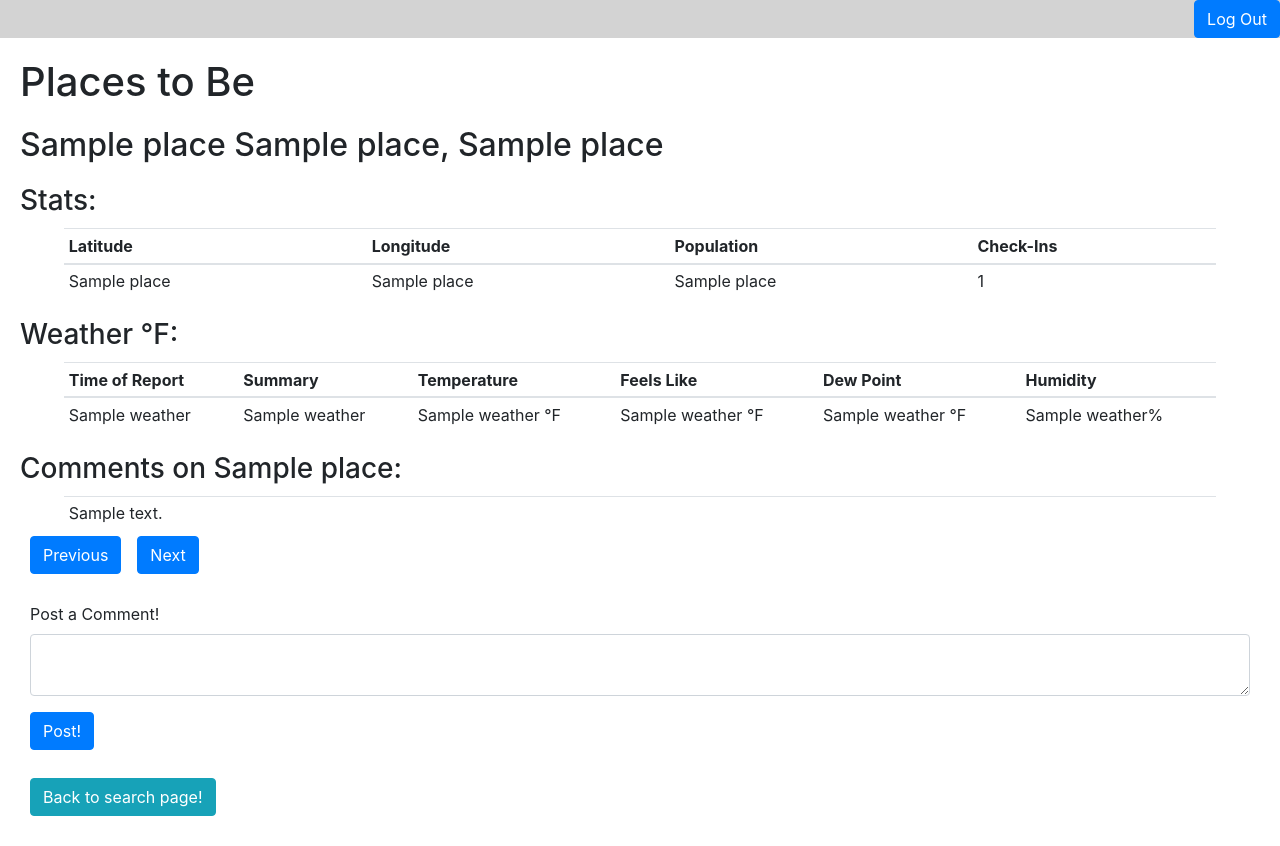
After one commit to nanhrvd/project1, a Flask app: template templates/places.html in a window 1280 px wide. The commit adds this page. Run offline with Flask 2, Linux system fonts and the light colour scheme; the template is opened without the code that fills it: most values are stand-ins (such as "Sample title", 1, 10 or a date in 2020); some libraries are stand-ins or nearby versions.

```diff
--- a/application.py
+++ b/application.py
@@ -1,5 +1,9 @@
 import os
 import hashlib
+import requests, json
+from datetime import datetime
+from dateutil import tz
+import pytz
 
 from flask import Flask, session, render_template, request, url_for, redirect
 from flask_session import Session
@@ -7,6 +11,10 @@ from sqlalchemy import create_engine
 from sqlalchemy.orm import scoped_session, sessionmaker
 
 app = Flask(__name__)
+
+# API key
+# TODO: how to hide api key
+DS_KEY = "68e6092785397a30a1e9c98c64ad242d"
 
 # Check for environment variable
 if not os.getenv("DATABASE_URL"):
@@ -21,6 +29,9 @@ Session(app)
 engine = create_engine(os.getenv("DATABASE_URL"))
 db = scoped_session(sessionmaker(bind=engine))
 
+# Sets how many results to display
+display = 5
+
 @app.route("/")
 def index():
     # initialize global varaiables
@@ -28,11 +39,10 @@ def index():
         session['user_id'] = 0
     if 'results' not in session:
         session['results'] = ['']
-    if 'index' not in session:
-        session['index'] = 0
+    if 'indices' not in session:
+        session['indices'] = {"search_index":int(0), "places_index":int(0)}
     if 'query' not in session:
         session['query'] = ('', '', '')
-    # stri = "no sql"
 
     # get input data
     city = request.args.get('city', '')
@@ -55,10 +65,10 @@ def index():
     # update query and get new results
     elif (city, state, zipreal) != session['query']:
         session['query'] = (city, state, zipreal)
+        session['indices']['search_index'] = 0
         sql0 = "SELECT city, state, zipcode, population, lat, long FROM places "
         # query the zipcode (can't wildcard zipcode b.c it is an integer primary key)
         if int(zipcode) != -1:
-            # stri = sql0 + "WHERE zipcode= %d" % (int(zipcode))
             temp = db.execute(sql0 + "WHERE zipcode= %d" % (int(zipcode))).fetchone()
             subset = [temp]
 
@@ -70,7 +80,6 @@ def index():
                             city=city,
                             state=state,
                             zipcode=zipreal,
-                            # stri=stri,
                             results=subset);
         # if zipcode fails, try %city% and state, sort by zipcode
         if city == '' and state == '' :
@@ -86,10 +95,11 @@ def index():
         sql3 = ") temp ORDER BY temp.zipcode"
         arg = {'like_city':like_city, 'state':state}
         temp = db.execute(sql2+sql0+sql1+sql3, arg).fetchall()
-        # stri=sql2+sql0+sql1+sql3, arg
         session['results'] = temp
 
     # get and parse results (should not be None)
+    # [''] means it is user's first time on page
+    # [] means no results found
     results = session['results']
     if results == None:
         return redirect(url_for('error',
@@ -98,43 +108,152 @@ def index():
     elif (results == ['']) or (results == []):
         subset = results
     else:
-        index = session['index']
-        results[index*10 : (index+1)*10]
-        subset = results
+        index = session['indices']['search_index']
+        subset = results[index*display : (index+1)*display]
 
+    query = session['query']
     return render_template('index.html',
                             user_id=session['user_id'],
-                            city=city,
-                            state=state,
-                            zipcode=zipreal,
-                            # stri=stri,
+                            city=query[0],
+                            state=query[1],
+                            zipcode=query[2],
                             results=subset);
+
+@app.route("/places")
+def places():
+    if 'zip' not in session:
+        session['zip'] = 0
+    if 'comments' not in session:
+        session['comments'] = []
+    if 'place' not in session:
+        session['place'] = None
+    if 'posted' not in session:
+        session['posted'] = False;
+    if 'user_id' not in session:
+        session['user_id'] = 0
+    if 'weather' not in session:
+        session['weather'] = {}
+
+    # check logged in
+    user_id = session['user_id']
+    if user_id == 0:
+        error = "Only users can view and post comments!"
+        message = "Please return to main page and log in!"
+        return redirect(url_for('error', error=error, ret='index', return_message=message))
+
+    # get inputted or last selected zipcode, return to index if no zipcode
+    zipcode = request.args.get('zipcode', 0)
+    if zipcode == 0:
+        zipcode = session['zip']
+
+    if zipcode == 0:
+        return redirect(url_for('index'))
+
+    # return cached results if zip is same as before
+    if zipcode == session['zip']:
+        comments = session['comments']
+        index = session['indices']['places_index']
+        subset = comments[index*display : (index+1)*display]
+        return render_template("places.html",
+                                user_id=user_id,
+                                place=session['place'],
+                                weather=session['weather'],
+                                comments=subset,
+                                posted=session['posted'])
+
+    # get sql data on zipcode, update last selected zipcode
+    sql0 = "SELECT city, state, zipcode, population, lat, long FROM places WHERE zipcode= %d"
+    place = db.execute(sql0 % (int(zipcode))).fetchone()
+
+    # if zipcode is invalid, return error back to index
+    if place is None:
+        error = "No location found with the zipcode you inputted!"
+        message = 'Please go back to homepage!'
+        return redirect(url_for('error', error=error, ret='index', return_message=message))
+
+    # formate city to capitalize
+    placedata = list(place)
+    placedata[0] = placedata[0].lower().capitalize()
+    session['zip'] = int(zipcode)
+    session['place'] = placedata
+
+    # get weather
+    weather_request = "https://api.darksky.net/forecast/%s/%s,%s"
+    weather = requests.get(weather_request % (DS_KEY, place[4], place[5])).json()
+    currently = weather['currently']
+    summary = currently['summary']
+    temp = currently['temperature']
+    tempApp = currently['apparentTemperature']
+    dewpoint = currently['dewPoint']
+    humidity = int(float(currently['humidity'])*100)
+
+    # parse time
+    time_zone = tz.gettz(weather['timezone'])
+    t_raw = datetime.fromtimestamp(currently['time']).strftime('%A %m %d %H:%M:%S %Y')
+    t_parse = datetime.strptime(t_raw, '%A %m %d %H:%M:%S %Y')
+    t_aware = pytz.utc.localize(t_parse)
+    t_zone = t_aware.astimezone(time_zone)
+    t_final = t_zone.strftime('%A %b %d %Y %H:%M:%S')
+
+    # store weather
+    parsed_weather = [t_final, summary, temp, tempApp, dewpoint, humidity]
+    session['weather'] = parsed_weather
+
+    # get comments
+    sql1 = "SELECT * FROM (SELECT comment, id, user_id FROM comments WHERE zipcode=%d) temp ORDER BY temp.id DESC"
+    comments = db.execute(sql1 % (int(zipcode))).fetchall()
+    session['comments'] = comments
+
+    # check if user already posted
+    posted = False
+    for comment in comments:
+        if comment[2] == user_id:
+            posted = True
+            break
+    session['posted'] = posted
+
+    index = session['indices']['places_index']
+    subset = comments[index*display : (index+1)*display]
+
+    return render_template("places.html",
+                            user_id=user_id,
+                            place=placedata,
+                            weather=parsed_weather,
+                            comments=subset,
+                            posted=posted)
+
+@app.route("/comment", methods=["POST", "GET"])
+def comment():
+    if request.method == "GET" or session['posted'] == True:
+        return render_template(url_for('places'))
+
+    # invariant: at this point places, zipcode, and user_id must be not None in session
+    zipcode = int(session['zip'])
+    user_id = int(session['user_id'])
+    # double check user hasn't posted
+    sql0 = "SELECT * FROM comments WHERE zipcode=%d AND user_id=%d"
+    check = db.execute(sql0 % (zipcode, user_id)).fetchone()
+    if check is not None:
+        session['posted'] = True
+        return redirect(url_for('places'))
+
+    comment = request.form['comment']
+    sql1 = "INSERT INTO comments (zipcode, user_id, comment) VALUES (%d, %d, :comment)"
+    db.execute(sql1 % (zipcode, user_id), {'comment':comment})
+    db.commit()
+    session['posted'] = True
+
+    sql2 = "SELECT * FROM (SELECT comment, id, user_id FROM comments WHERE zipcode=%d) temp ORDER BY temp.id DESC"
+    session['comments'] = db.execute(sql2 % (zipcode)).fetchall()
+    return redirect(url_for('places'))
+
+
 
 @app.route("/logout", methods=["POST","GET"])
 def logout():
+    session.clear()
     session['user_id'] = 0
     return redirect(url_for('index'));
-
-@app.route("/error")
-def error():
-    # intialize user id
-    if(not 'user_id' in session):
-        session['user_id'] = 0;
-
-    # get error message from parameters
-    error = request.args.get('error', None)
-    return_message = request.args.get('return_message', None)
-    arg_ret = request.args.get('ret', None)
-    try:
-        ret = url_for(arg_ret)
-    except:
-        ret = None
-
-    return render_template("error.html",
-        error=error,
-        ret=ret,
-        return_message=return_message,
-        user_id=session['user_id'])
 
 @app.route("/login", methods=["POST", "GET"])
 def login():
@@ -226,3 +345,68 @@ def registration():
                     {"user": username_form}).fetchone()
     session['user_id'] = uid[0]
     return redirect(url_for('index'))
+
+@app.route("/error")
+def error():
+    # intialize user id
+    if(not 'user_id' in session):
+        session['user_id'] = 0;
+
+    # get error message from parameters
+    error = request.args.get('error', None)
+    return_message = request.args.get('return_message', None)
+    arg_ret = request.args.get('ret', None)
+    try:
+        ret = url_for(arg_ret)
+    except:
+        ret = None
+
+    return render_template("error.html",
+        error=error,
+        ret=ret,
+        return_message=return_message,
+        user_id=session['user_id'])
+
+# increments search index
+@app.route("/inc")
+def inc_si():
+    s_delta = int(request.args.get('s_delta', 0))
+    p_delta = int(request.args.get('p_delta', 0))
+    if s_delta == 0 and p_delta == 0:
+        return redirect(url_for('index'))
+    if s_delta != 0 and p_delta != 0:
+        return redirect(url_for('error', error='Please browse search options through the \"next\" and \"previous\" buttons!'))
+
+    # initialize global varaiables
+    if 'results' not in session:
+        session['results'] = ['']
+    if 'comments' not in session:
+        session['comments'] = []
+    if 'indices' not in session:
+        session['indices'] = {"search_index":int(0), "places_index":int(0)}
+
+    if s_delta != 0:
+        leng = len(session['results'])
+        ind = session['indices']['search_index']
+        max_leng = int(leng / display - (leng % display == 0))
+
+        if ind + s_delta < 0:
+            session['indices']['search_index'] = 0
+        elif ind + s_delta > max_leng:
+            session['indices']['search_index'] = max_leng
+        else:
+            session['indices']['search_index'] = ind+s_delta
+        return redirect(url_for('index'))
+    else:
+        comm = session['comments']
+        leng = len(session['comments'])
+        ind = session['indices']['places_index']
+        max_leng = int(leng / display - (leng % display == 0))
+
+        if ind + p_delta < 0:
+            session['indices']['places_index'] = 0
+        elif ind + p_delta > max_leng:
+            session['indices']['places_index'] = max_leng
+        else:
+            session['indices']['places_index'] = ind+p_delta
+        return redirect(url_for('places'))
--- a/requirements.txt
+++ b/requirements.txt
@@ -2,3 +2,4 @@ Flask
 Flask-Session
 psycopg2
 SQLAlchemy
+python-dateutil
--- a/static/mystyle.css
+++ b/static/mystyle.css
@@ -1,4 +1,4 @@
-h1, h2, p {
+h1, h2, h3, p {
     margin: 20px;
 }
 
@@ -10,8 +10,16 @@ a {
     background-color:lightgray;
 }
 
-.place_form {
+.myindent {
     margin: 30px;
+    margin-top: -10px;
+}
+
+.datatable {
+    width:90%;
+    margin-left: auto;
+    margin-right: auto;
+    margin-top: -10px;
 }
 
 .login {
@@ -21,13 +29,13 @@ a {
 }
 
 .places{
-    width: 90%;
+    width: 96%;
     color: #000;
     background-color: lightskyblue;
 }
 
 .places:hover {
     background-color: dodgerblue;
-    color: #000;
+    color: #FFF;
     text-decoration: none;
 }
--- a/templates/layout.html
+++ b/templates/layout.html
@@ -6,9 +6,9 @@
         <title>{% block title %}{% endblock %}</title>
     </head>
     <body>
-        {% if stri is not none %}
-        <h1>{{ stri }}</h1>
-        {% endif %}
+        <!--{% if stri is not none and stri != '' %}-->
+        <!--<h1>{{ stri }}</h1>-->
+        <!--{% endif %}-->
 		<div class="d-flex justify-content-end intro">
 		    {% if user_id == 0 %}
 		  	<form action="/login" method="post">
--- /dev/null
+++ b/templates/places.html
@@ -0,0 +1,93 @@
+{% extends "layout.html" %}
+
+{% block title %}
+    Places to Be
+{% endblock %}
+
+{% block heading %}
+    Places to Be
+{% endblock %}
+
+{% block body %}
+	{% set my_string = ["0", place[2]] %}
+	{% set stri = my_string|join() %}
+	{% if place[2] <= 9999 %}
+        <h2>{{ place[0] }} {{ place[1] }}, {{ stri }}</h2>
+    {% else %}
+        <h2>{{ place[0] }} {{ place[1] }}, {{ place[2] }}</h2>
+    {% endif %}
+    <h3>Stats:</h3>
+    <table class="table table-sm datatable">
+        <thead>
+            <tr>
+                <th>Latitude</th>
+                <th>Longitude</th>
+                <th>Population</th>
+                <th>Check-Ins</th>
+            </tr>
+        </thead>
+        <tbody>
+            <tr>
+                <td>{{ place[4] }}</td>
+                <td>{{ place[5] }}</td>
+                <td>{{ place[3] }}</td>
+                <td>{{ comments|length }}</td>
+            </tr>
+        </tbody>
+    </table>
+
+    <h3>Weather °F: </h3>
+    <table class="table table-sm datatable">
+        <thead>
+            <tr>
+                <th>Time of Report</th>
+                <th>Summary</th>
+                <th>Temperature</th>
+                <th>Feels Like</th>
+                <th>Dew Point</th>
+                <th>Humidity</th>
+            </tr>
+        </thead>
+        <tbody>
+            <tr>
+                <td>{{ weather[0] }}</td>
+                <td>{{ weather[1] }}</td>
+                <td>{{ weather[2] }} °F</td>
+                <td>{{ weather[3] }} °F</td>
+                <td>{{ weather[4] }} °F</td>
+                <td>{{ weather[5] }}%</td>
+
+            </tr>
+        </tbody>
+    </table>
+    <h3>Comments on {{ place[0] }}:</h3>
+    {% if comments != [] %}
+    <table class="table table-sm datatable">
+        {% for comment, id, user_id in comments %}
+        <tr>
+            <td>{{ comment }}</td>
+        </tr>
+        {% endfor %}
+    </table>
+	<form method="get" action="/inc" class="form-inline myindent">
+		<button type="button submit" name="p_delta" class="btn btn-primary mb-2" value=-1>Previous</button>
+		<button type="button submit" name="p_delta" class="btn btn-primary mb-2 mx-sm-3" value=1>Next</button>
+	</form>
+    {% else %}
+    <div class="alert alert-info">
+        No one has posted a comment yet; be the first!
+    </div>
+    {% endif %}
+    {% if not posted %}
+    <form action="/comment" class="myindent" method="post">
+        <div class="form-group">
+            <label for="exampleFormControlTextarea1">Post a Comment!</label>
+            <textarea class="form-control" id="exampleFormControlTextarea1" name="comment" rows="2"></textarea>
+        </div>
+        <button type="submit" class="btn btn-primary mb-2">Post!</button>
+    </form>
+    {% else %}
+    <p>Thanks for posting a comment!</p>
+    {% endif %}
+    <a href={{ url_for('index') }} class="btn btn-info myindent" role="button">Back to search page!</a>
+{% endblock %}
--- a/templates/register.html
+++ b/templates/register.html
@@ -23,6 +23,7 @@
                     <input type="password" name="password" id="password_input" class="form-control" placeholder="Password">
                 </div>
                 <button type="submit" class="btn btn-success">Register</button>
+                <button type="submit" class="btn btn-success" formaction="/login" method="post">Login</button>
             </form>
         </div>
         <p><a href="{{ url_for('index') }}">Go back</a></p>
```
Also changed, not shown: import.py (added, +31 -0 lines), templates/index.html (+16 -4 lines), README.md, 2 other files.
